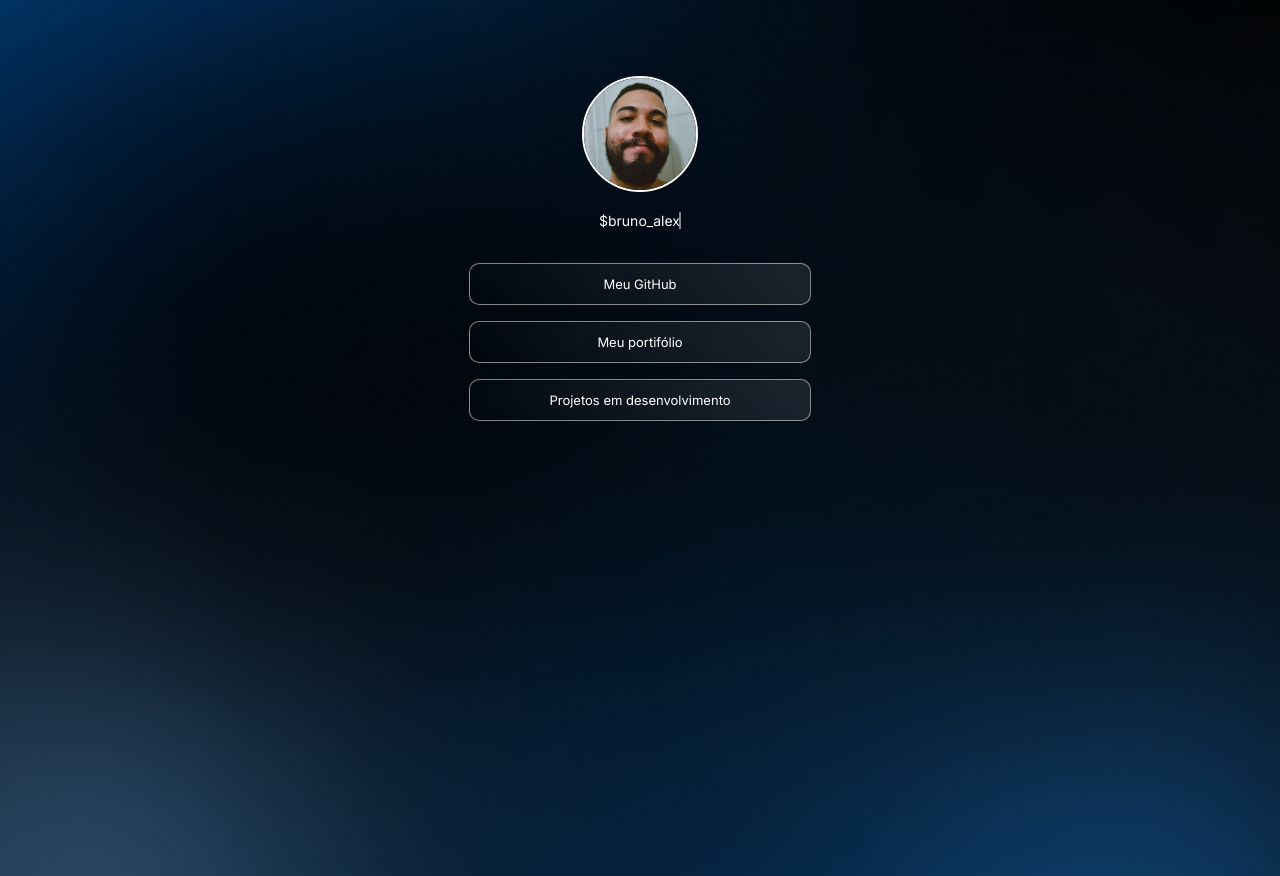
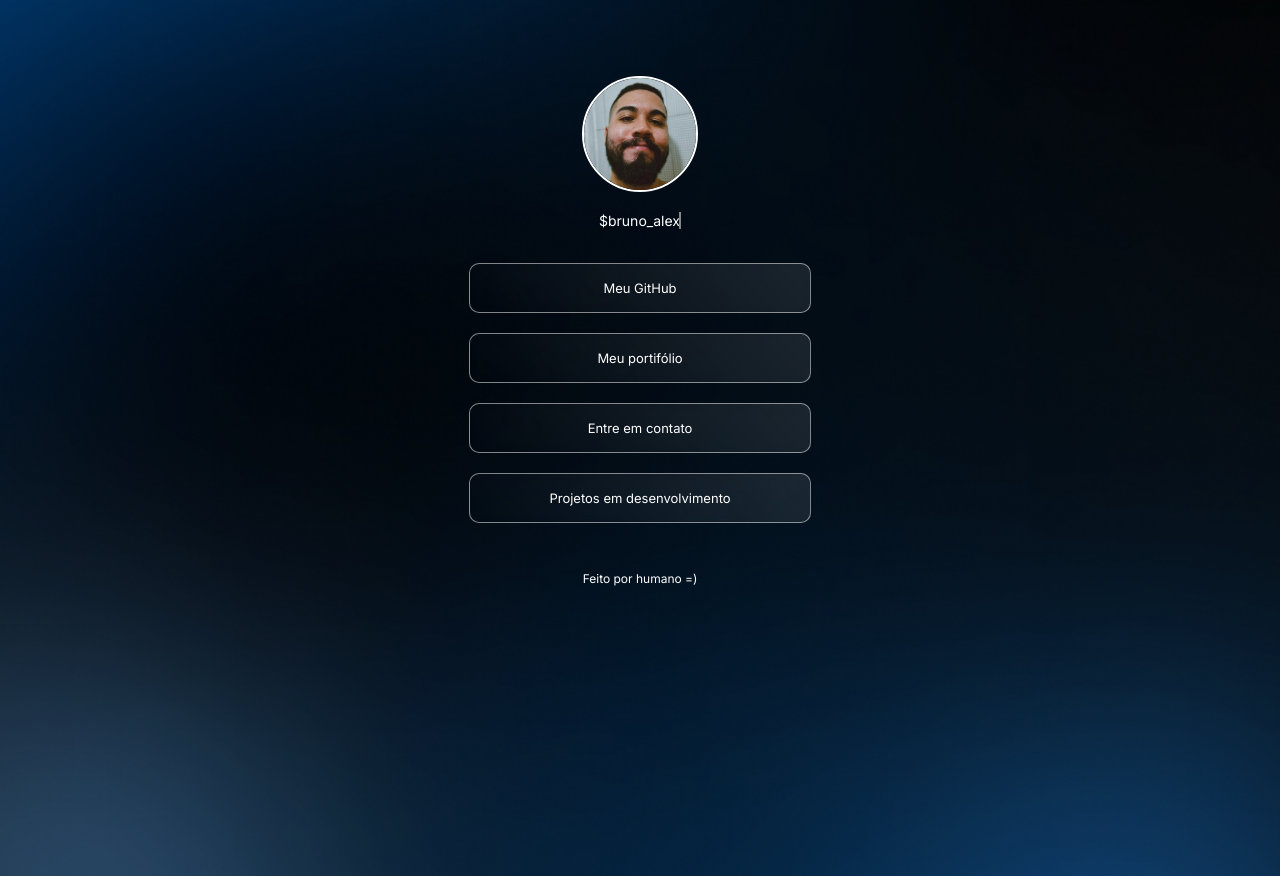
Before and after one commit to alexxsouzaa/ConnectHub, a plain HTML site: page index.html in a window 1280 px wide. Drawn offline with Linux system fonts and the light colour scheme.

Commit message:
Links atualizados

```diff
--- a/index.html
+++ b/index.html
@@ -23,12 +23,15 @@
                 <a href="https://www.linkedin.com/in/tecnicobrunoalex/" target="_blank">Meu portifólio</a>
             </li>
             <li>
+                <a href="https://www.linkedin.com/in/tecnicobrunoalex/" target="_blank">Entre em contato</a>
+            </li>
+            <li>
                 <a href="#" target="_blank">Projetos em desenvolvimento</a>
             </li>
         </ul>
     </div>
     <footer>
-        <p id="footer"></p>
+        <p id="footer">Feito por humano =)</p>
     </footer>
 </body>
 </html>
--- a/styles.css
+++ b/styles.css
@@ -81,7 +81,7 @@ body {
 ul {
     list-style: none;
     display: flex;
-    gap: 16px;
+    gap: 20px;
     flex-direction: column;
     padding: 24px 0px;
 }
@@ -90,7 +90,7 @@ ul li a {
     display: flex;
     align-items: center;
     justify-content: center;
-    padding: 12px 16px;
+    padding: 16px 16px;
 
     background: linear-gradient(45deg, rgba(255, 255, 255, 0.0), rgba(255, 255, 255, 0.1));
     border: 1px solid rgba(255, 255, 255, 0.5);
```
